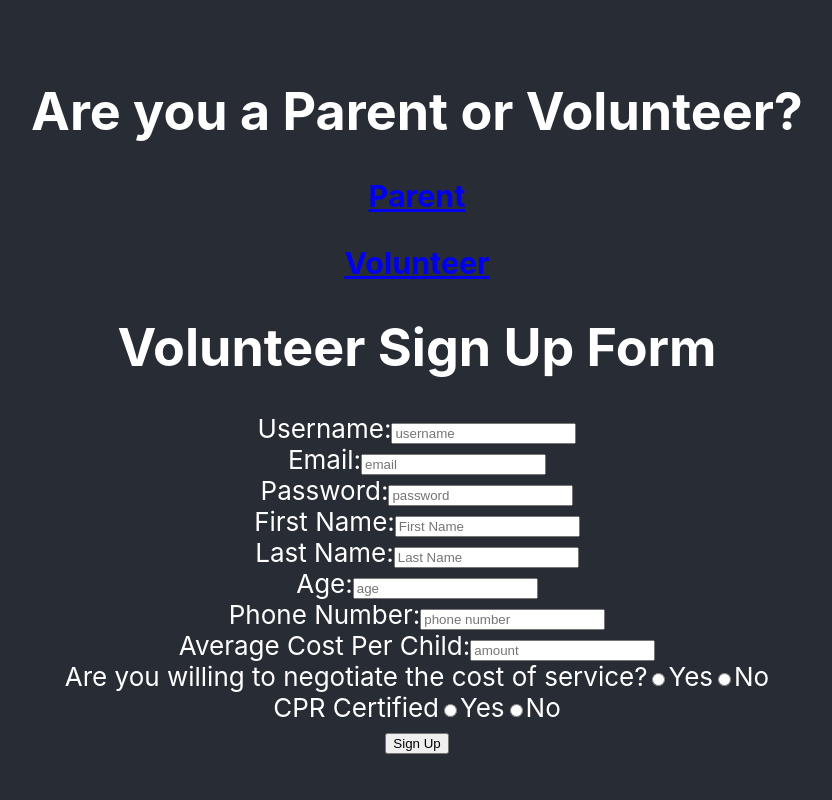
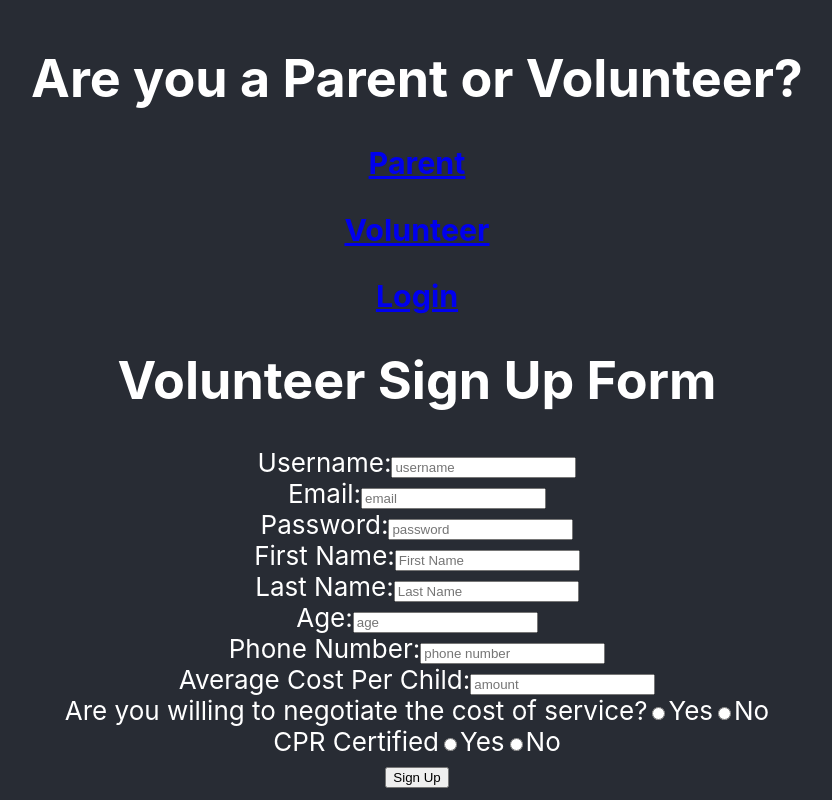
Before and after one commit to Disnay-Parent/Disney-Parent-React, a React (Create React App) app: page /volunteer-signup-form in a window 1280 px wide. Shown: the whole page, without its empty margins (223-1055 px from the left). Built offline with nearby package versions, Linux system fonts and the light colour scheme.

Commit message:
add login component to home page

```diff
--- a/src/components/Home.js
+++ b/src/components/Home.js
@@ -2,6 +2,7 @@ import React from 'react';
 import {Route, Link} from 'react-router-dom';
 import ParentFormikSignUp from './SignUp/ParentSignUpForm';
 import VolunteerFormikSignUp from './SignUp/VolunteerSignUpForm';
+import Login from "./Login/Login";
 
 function Home() {
   return (
@@ -16,9 +17,16 @@ function Home() {
       <Link to="/volunteer-signup-form">
         <h3>Volunteer</h3>
       </Link>
+      <Link to="/login">
+        <h3>Login</h3>
+      </Link>
+
+
 
       <Route path="/parent-signup-form" component={ParentFormikSignUp} />
       <Route path="/volunteer-signup-form" component={VolunteerFormikSignUp} />
+      <Route path="/login" component={Login} />
+
     </div>
   );
 }
--- a/src/components/Login/Login.js
+++ b/src/components/Login/Login.js
@@ -1,5 +1,5 @@
 import React from 'react'
-import {withFormik, Form, Field, withFormik} from 'formik';
+import {withFormik, Form, Field} from 'formik';
 import * as Yup from 'yup';
 // import {axiosWithAuth} from '../utils/axiosWithAuth';
 
```
Also changed, not shown: src/components/LogOut/LogOut.js (+9 -4 lines).
